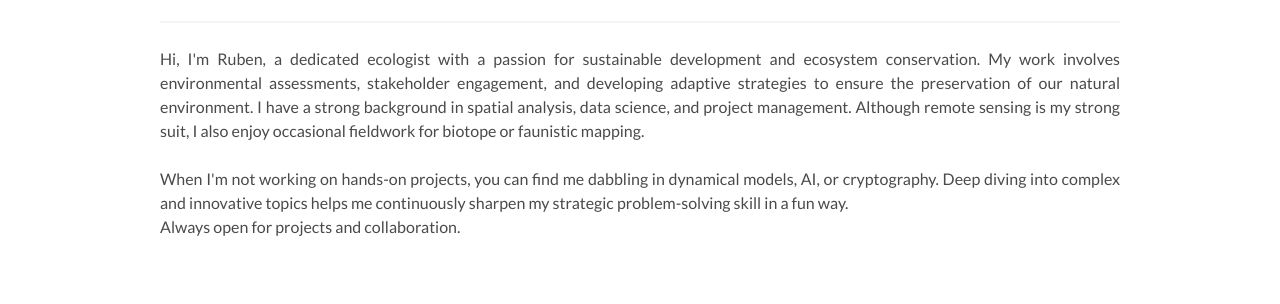
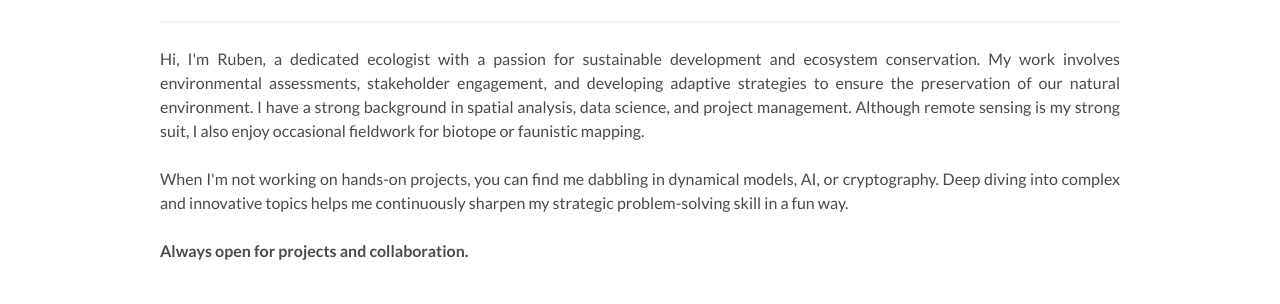
Before and after one commit to rbnmj/rbnmj.github.io, a plain HTML site: page index.html in a window 1280 px wide. Shown: the part 340-644 px from the top of the page. Drawn offline with Linux system fonts and the light colour scheme.

Commit message:
Update index.html

```diff
--- a/index.html
+++ b/index.html
@@ -90,7 +90,7 @@
     <div class="container">
       <h1 class="title">About Me</h1>
       <hr />
-      <p class="justified-text">Hi, I'm Ruben, a dedicated ecologist with a passion for sustainable development and ecosystem conservation. My work involves environmental assessments, stakeholder engagement, and developing adaptive strategies to ensure the preservation of our natural environment. I have a strong background in spatial analysis, data science, and project management. Although remote sensing is my strong suit, I also enjoy occasional fieldwork for biotope or faunistic mapping. <br><br> When I'm not working on hands-on projects, you can find me dabbling in dynamical models, AI, or cryptography. Deep diving into complex and innovative topics helps me continuously sharpen my strategic problem-solving skill in a fun way. <br>Always open for projects and collaboration.</p>
+      <p class="justified-text">Hi, I'm Ruben, a dedicated ecologist with a passion for sustainable development and ecosystem conservation. My work involves environmental assessments, stakeholder engagement, and developing adaptive strategies to ensure the preservation of our natural environment. I have a strong background in spatial analysis, data science, and project management. Although remote sensing is my strong suit, I also enjoy occasional fieldwork for biotope or faunistic mapping. <br><br> When I'm not working on hands-on projects, you can find me dabbling in dynamical models, AI, or cryptography. Deep diving into complex and innovative topics helps me continuously sharpen my strategic problem-solving skill in a fun way. <br><br><b>Always open for projects and collaboration.</b></p>
     </div>
   </section>
   <section class="section">
```
